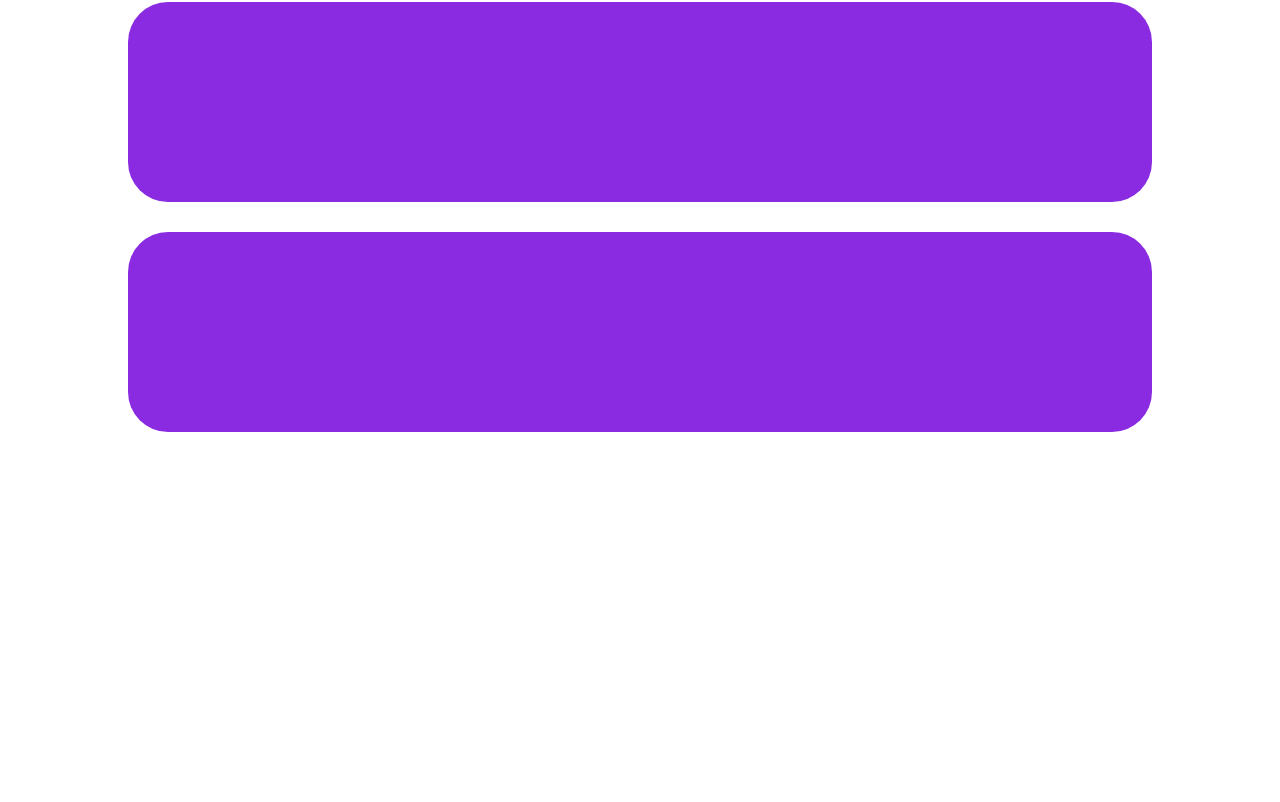
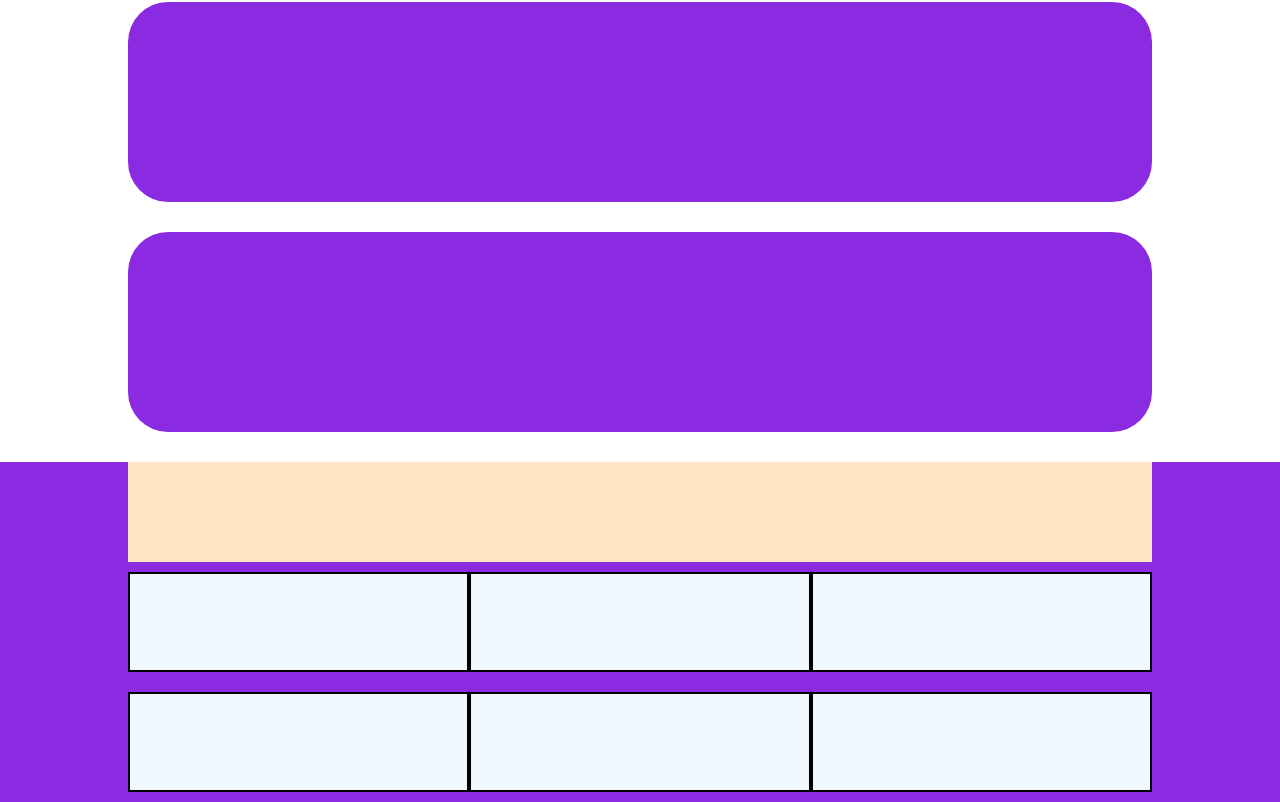
Before and after one commit to FabioBabaglioni/htmlcss-responsive-layout, a plain HTML site: page index.html in a window 1280 px wide. Shown: the part 1404-2206 px from the top of the page. Before the commit the page ends 1836 px from the top, so only its background shows below. Drawn offline with Linux system fonts and the light colour scheme.

Commit message:
creat macro-layout section work in a team

```diff
--- a/css/style.css
+++ b/css/style.css
@@ -15,6 +15,10 @@
 .flex{
     display: flex;
     justify-content: space-between;
+}
+
+.fl-wrap{
+    flex-wrap: wrap;
 }
 
 .align-center{
@@ -123,8 +127,21 @@ header, li{
     width: 100%;
     background-color: blueviolet;
     border-radius: 40px;
-    margin-top: 30px;
+    margin:30px 0;
 
     /* debug */
     height: 200px;
 }
+
+
+/* section benefits */
+
+.ben-card{
+    width: calc(100%/3) ;
+
+    /* Debug */
+    height: 100px;
+    background-color: aliceblue;
+    border: solid 2px black;
+    margin: 10PX 0;
+}
--- a/index.html
+++ b/index.html
@@ -72,8 +72,23 @@
             <div class="test-card flex"></div>
             <div class="test-card flex"></div>
         </section>
+
         <!-- section work in a team -->
+        <section class="bg-v">
+            <div class="container">
+                <div class="text"></div>
 
+                <div class="flex fl-wrap">
+                    <div class="ben-card"></div>
+                    <div class="ben-card"></div>
+                    <div class="ben-card"></div>
+                    <div class="ben-card"></div>
+                    <div class="ben-card"></div>
+                    <div class="ben-card"></div>
+                </div>
+            </div>
+
+        </section>
         <!-- section about us -->
 
         <!-- section get strated -->
```
